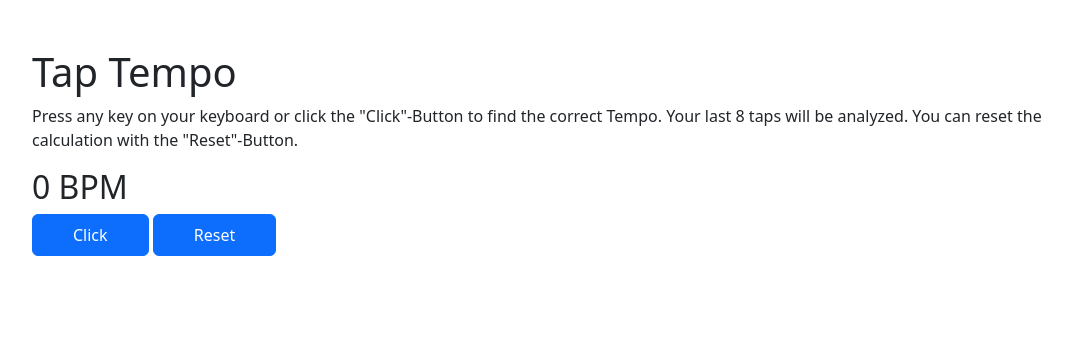
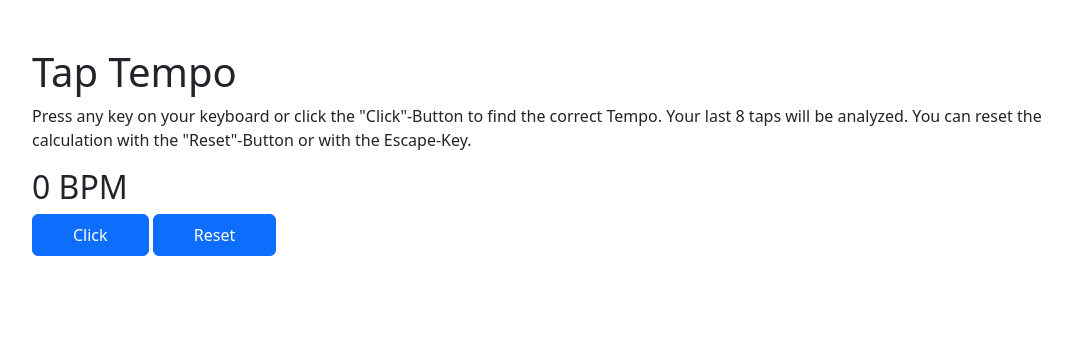
Before and after one commit to martin-hackl/cs50-final-project, a Flask app: page /tap-tempo in a window 1280 px wide. Shown: the part 56-420 px from the top of the page, without its empty margins (86-1158 px from the left). Run offline with Flask 3, Linux system fonts and the light colour scheme.

Commit message:
add reset function to escape key

```diff
--- a/templates/tap-tempo.html
+++ b/templates/tap-tempo.html
@@ -7,7 +7,7 @@
 {% block main %}
     <h1>Tap Tempo</h1>
 
-    <p>Press any key on your keyboard or click the "Click"-Button to find the correct Tempo. Your last 8 taps will be analyzed. You can reset the calculation with the "Reset"-Button.</p>
+    <p>Press any key on your keyboard or click the "Click"-Button to find the correct Tempo. Your last 8 taps will be analyzed. You can reset the calculation with the "Reset"-Button or with the Escape-Key.</p>
 
     <h2 id="bpm">0 BPM</h1>
     <button id="click" class="btn btn-primary">Click</button>
@@ -19,7 +19,7 @@
     let array = []
     let BPM = 0;
 
-    console.log(time);
+    //console.log(time);
 
     const click = document.getElementById("click");
 
@@ -27,8 +27,14 @@
         findBPM();
     });
 
-    document.addEventListener("keydown", findBPM);
-
+    document.addEventListener("keydown", (event) => {
+        if(event.key === "Escape") {
+            reset();
+        }
+        else{
+            findBPM();
+        }
+    });
 
     document.getElementById("reset").addEventListener("click", (event) => {
         reset();
@@ -40,16 +46,16 @@
         }else{
             let newTime = Date.now();
             difference = (newTime - time)/1000;
-            console.log("click");
+            //console.log("click");
 
             if(difference < 2){
                 array.push(difference);
             }
-            console.log(array.slice(-8));
+            //console.log(array.slice(-8));
             time = newTime;
 
             let averageTime = ArrayAvg(array.slice(-8));
-            console.log(averageTime)
+            //console.log(averageTime)
             BPM = Math.round(60 / averageTime);
             document.getElementById("bpm").innerHTML = BPM + " BPM";
         }
```
